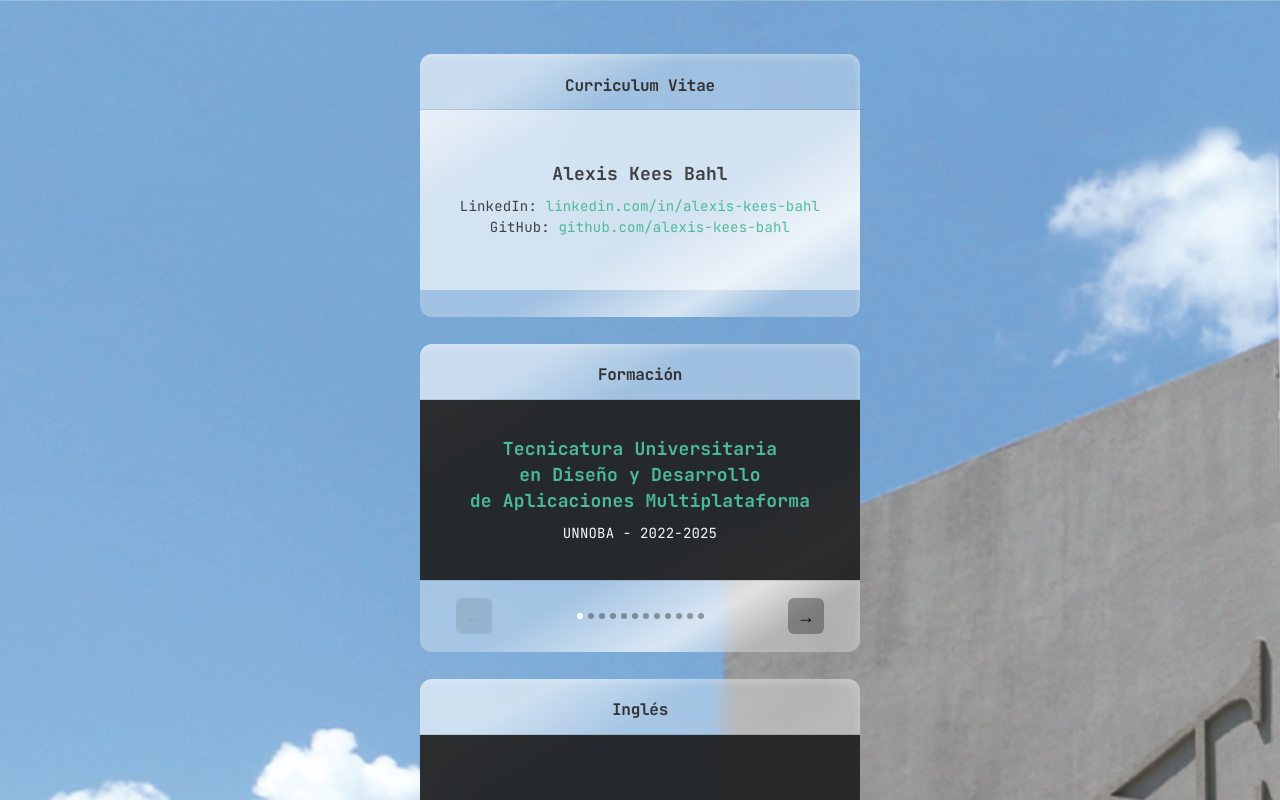
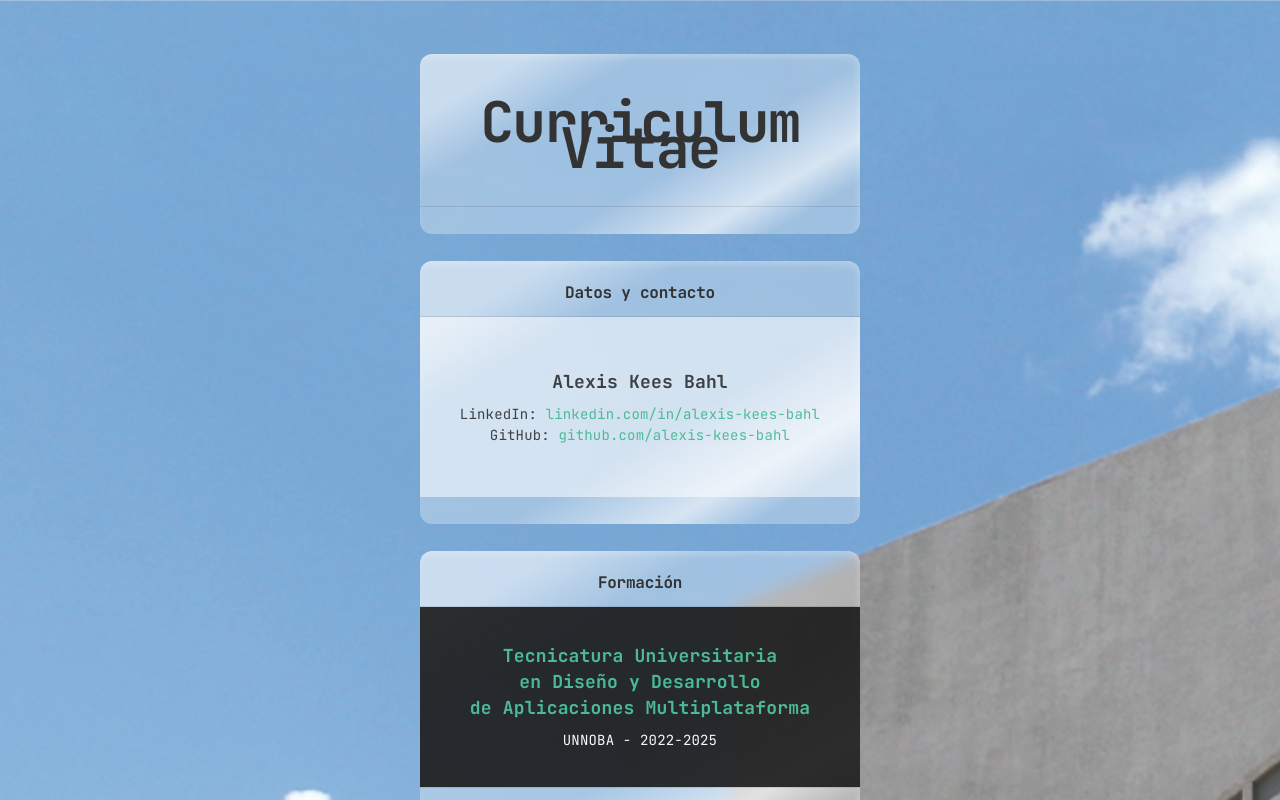
Before and after one commit to alexis-kees-bahl/alexis-kees-bahl.github.io, a React (Vite) app: page / in a window 1280 px wide. Shown: the top 800 px of the page. Built offline with nearby package versions, Linux system fonts and the light colour scheme.

Commit message:
agregué renderizado condicional para cardviewer vacío para card de h1

```diff
--- a/src/App.css
+++ b/src/App.css
@@ -13,6 +13,10 @@ main {
   box-sizing: border-box;
   align-items: center;
   justify-content: center;
+}
+
+h1{
+  color:#333
 }
 
 h2 {
@@ -212,6 +216,11 @@ a:hover{
     height: 180px;
 }
 
+.cards-viewer--empty{
+  visibility: hidden;
+  height: 0;
+}
+
 .dual-panels {
   position:absolute;
   display: flex;
--- a/src/App.jsx
+++ b/src/App.jsx
@@ -163,7 +163,8 @@ const habilidadesBlandas = [
 export default function App() {
   return (
     <main>
-      <Card title="Curriculum Vitae" items={datosPersonales} titleColor="#333"/>
+      <Card title="Curriculum Vitae"/>
+      <Card title="Datos y contacto" items={datosPersonales} titleColor="#333"/>
 
       <Card title="Formación" items={formacion} />
 
--- a/src/components/Card.jsx
+++ b/src/components/Card.jsx
@@ -20,7 +20,7 @@ export default function Card({ title, items = [], items2 = null }) {
     if (hasItems2) {
       setCards2(items2);
       setHasItems2(true);
-      setShowDualPanels(true)
+      setShowDualPanels(true);
     }
   };
 
@@ -103,16 +103,19 @@ export default function Card({ title, items = [], items2 = null }) {
   const RenderDualPanel = () => {
     return (
       <div
-        className={`dual-panels${hasItems2 && showDualPanels ===true ? "" : " dual-panels--hidden"}`}
+        className={`dual-panels${hasItems2 && showDualPanels === true ? "" : " dual-panels--hidden"}`}
       >
         <div className="panel" style={{ background: "#b768fc" }}>
           <div className="overlay" />
           <div className="inner-card-content">
-
             <h3 style={{ color: "#fffb8d", zIndex: 10 }}>Frontend</h3>
             <button
               style={{ color: "#1cc", zIndex: 10 }}
-            onClick={() => {setActiveSet(cards);  setShowDualPanels(false); setCurrent(0)}}
+              onClick={() => {
+                setActiveSet(cards);
+                setShowDualPanels(false);
+                setCurrent(0);
+              }}
             >
               View details
             </button>
@@ -124,7 +127,11 @@ export default function Card({ title, items = [], items2 = null }) {
             <h3 style={{ color: "#42ba90", zIndex: 10 }}>Backend</h3>
             <button
               style={{ color: "#999", zIndex: 100 }}
-            onClick={() => {setActiveSet(cards2); setShowDualPanels(false); setCurrent(0)}}
+              onClick={() => {
+                setActiveSet(cards2);
+                setShowDualPanels(false);
+                setCurrent(0);
+              }}
             >
               View details{" "}
             </button>
@@ -138,7 +145,7 @@ export default function Card({ title, items = [], items2 = null }) {
     return (
       <div
         className={`set-of-cards${hasItems2 && showDualPanels ? " set-of-cards--hidden" : ""}`}
-        style={{ transform: `translateX(-${current * 100}%)`}}
+        style={{ transform: `translateX(-${current * 100}%)` }}
       >
         {activeSet.map((card, index) => (
           <InnerCard
@@ -159,19 +166,24 @@ export default function Card({ title, items = [], items2 = null }) {
   return (
     <div className="card outer-card">
       <div className="oc-header">
-        <h2>{title}</h2>
+        {items.length === 0 ?
+        (<h1>{title}</h1>) : (<h2>{title}</h2>)}
       </div>
       <div
-        className="cards-viewer"
+        className={`cards-viewer${items.length === 0 ? " cards-viewer--empty" : ""}`}
       >
         {RenderDualPanel()}
-        {RenderSetOfCards()}
+        {items.length === 0 ? (
+          <div style={{ height: "0" }} />
+        ) : (
+          <RenderSetOfCards />
+        )}
       </div>
       <div
         className={`oc-nav${activeSet && activeSet.length > 1 && !showDualPanels ? " oc-nav--visible" : ""}`}
       >
         {RenderNav()}
-      </div>{" "}
+      </div>
     </div>
   );
 }
```
Lines whose indentation alone changed are shown as unchanged.
